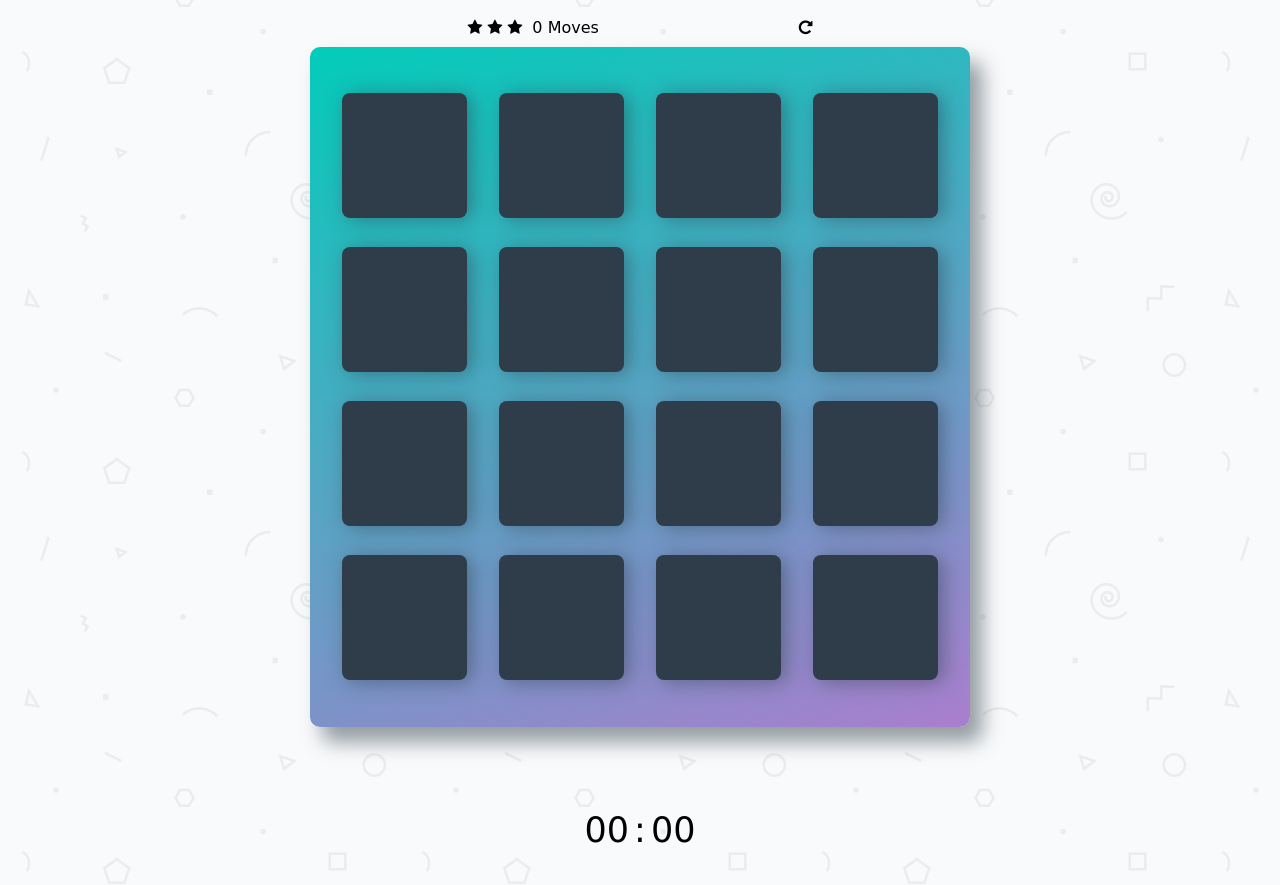
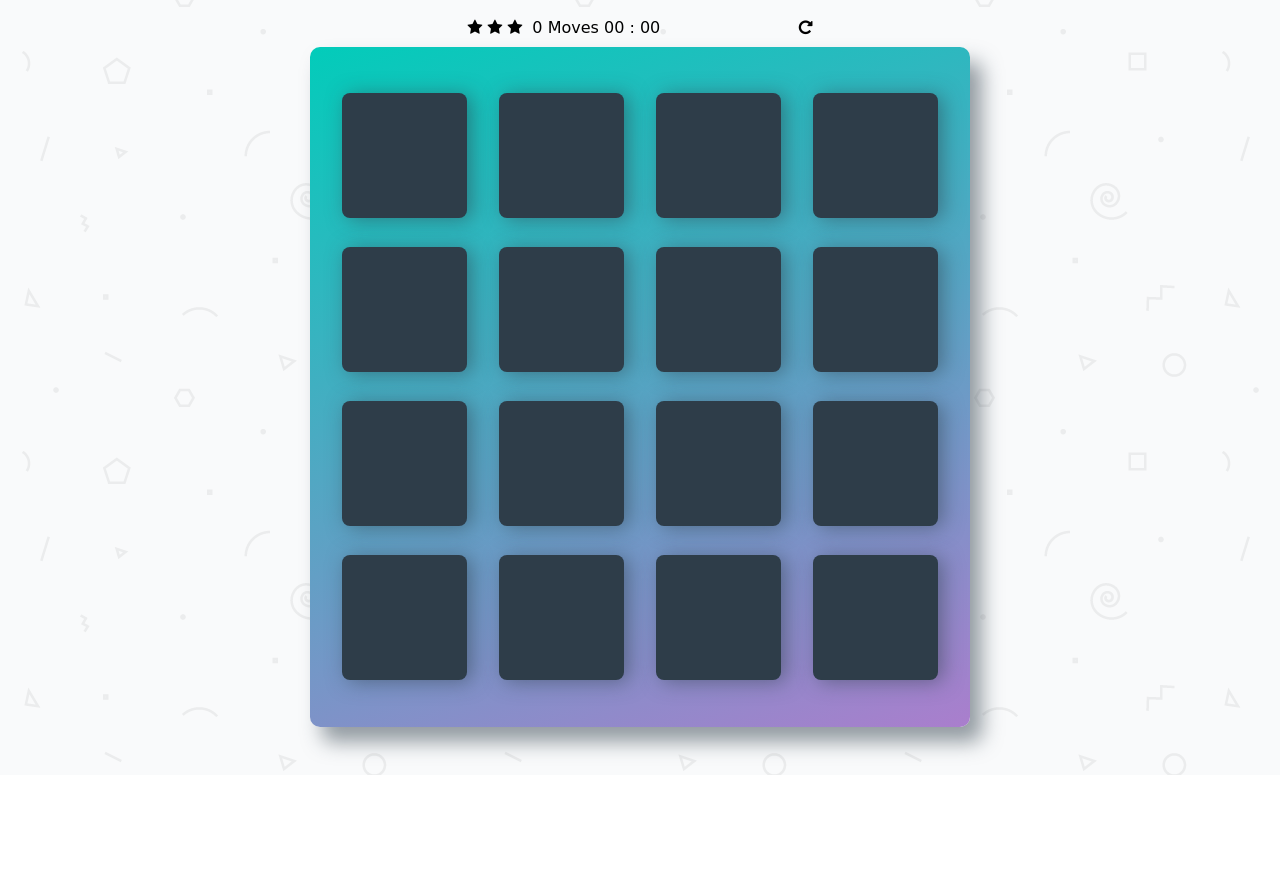
Before and after one commit to martin-foo/memory-game, a plain HTML site: page index.html in a window 1280 px wide. Shown: the part 68-953 px from the top of the page. After the commit the page ends 843 px from the top, so only its background shows below. Drawn offline with Linux system fonts and the light colour scheme; a web font is replaced by a local one.

Commit message:
timer moved to UI

```diff
--- a/index.html
+++ b/index.html
@@ -26,6 +26,10 @@
 
             <span class="moves">3</span> Moves
 
+            <span class="timer" id="minutes">00</span>
+            <span >:</span>
+            <span id="seconds">00</span>
+
             <div class="restart">
                 <i class="fa fa-repeat"></i>
             </div>
@@ -49,11 +53,7 @@
             <li class="card"><i class="fa fa-paper-plane-o"></i></li>
             <li class="card"><i class="fa fa-cube"></i></li>
         </ul>
-        <div>
-            <p id="minutes">00</p>
-            <p>:</p>
-            <p id="seconds">00</p>
-        </div>
+
     </div>
 
     <script src="js/app.js"></script>
```
